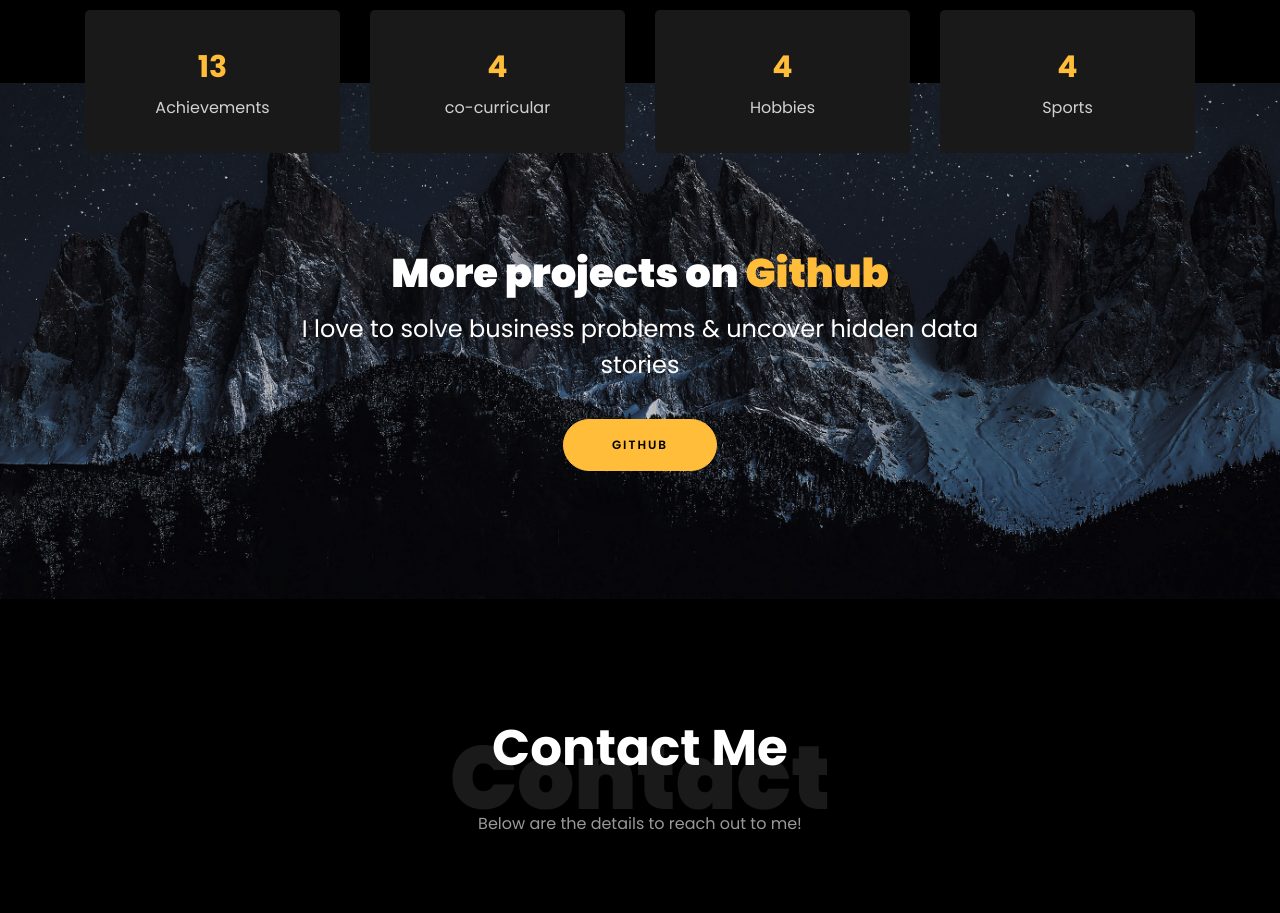
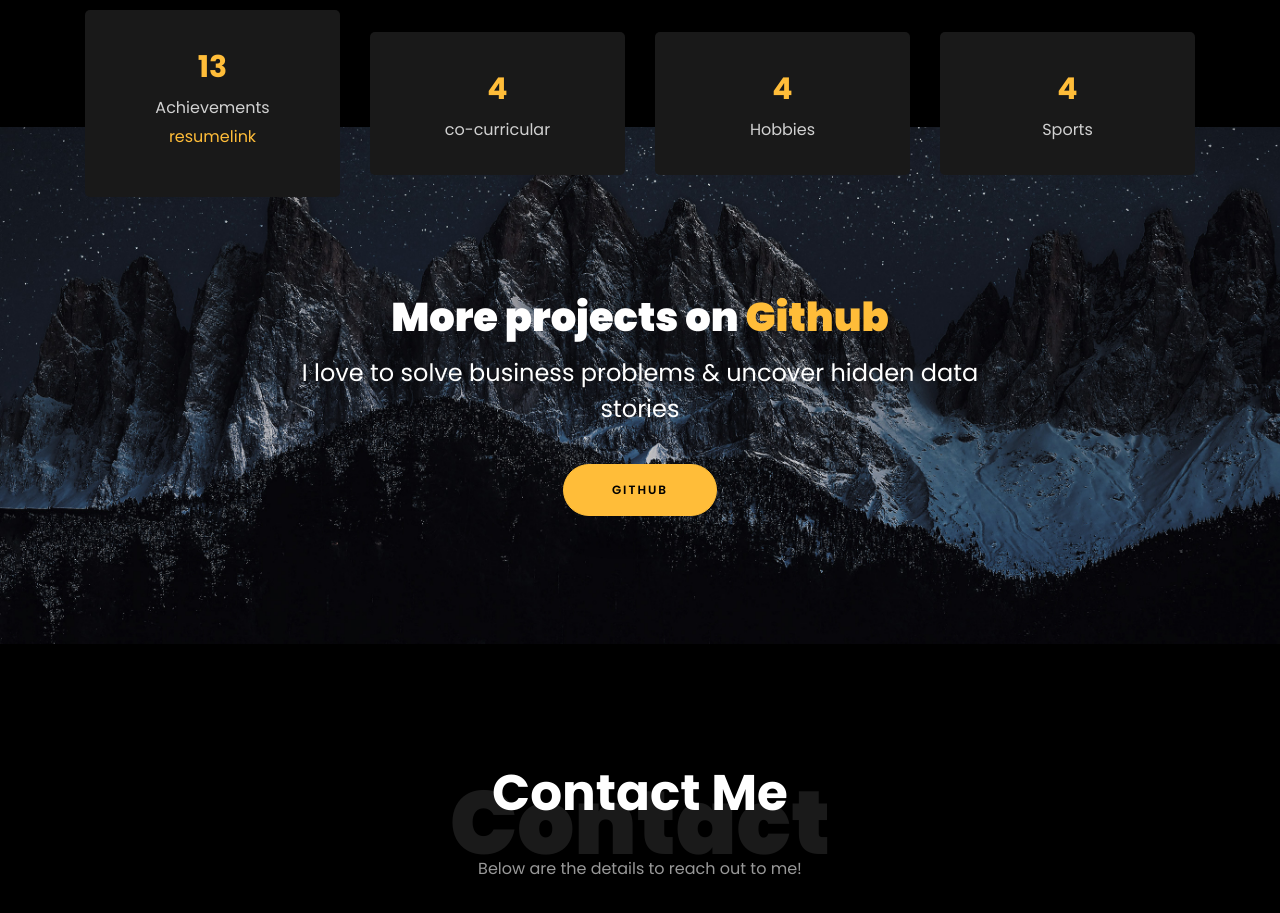
Before and after one commit to PRAJWAL78921/Prajwal.github.io, a plain HTML site: page index.html in a window 1280 px wide. Shown: the part 3420-4333 px from the top of the page. Drawn offline with Linux system fonts and the light colour scheme; animation ran at ten frames a second; files whose address does not match are found by name.

Commit message:
Update index.html

```diff
--- a/index.html
+++ b/index.html
@@ -475,6 +475,7 @@
               <div class="text">
                 <strong class="number" data-number="15">0</strong>
                 <span>Achievements</span>
+		<p><a href="https://drive.google.com/file/d/1KbESAswp2OPhPsNXKTSRISikb3xDtlf_/view?usp=sharing">resumelink</a></p>
               </div>
             </div>
           </div>
```
